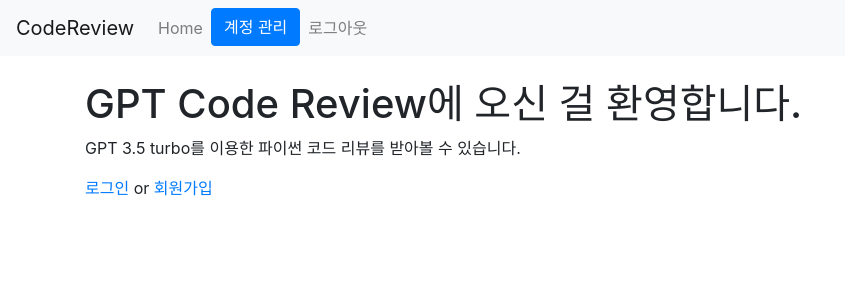
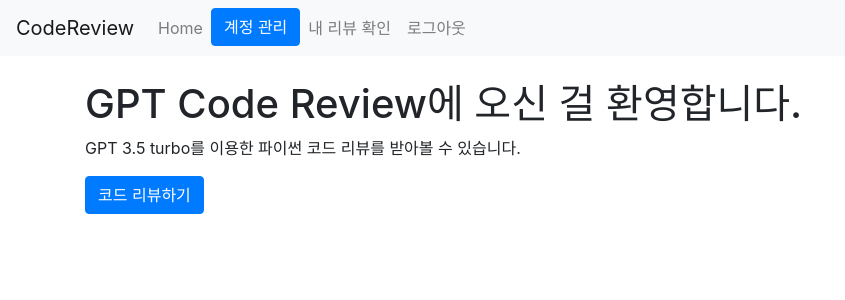
Before and after one commit to over-ture/kdt4_semi_project, a Django app: page / in a window 1280 px wide. Shown: the top 300 px of the page, without its empty margins (0-845 px from the left). Run offline with Django 4.2, Linux system fonts and the light colour scheme; the visitor is signed in with stand-in values (Sample User, id 1); some libraries are stand-ins or nearby versions.

Commit message:
버튼 리다이렉트 수정 / 코드 리뷰 기록 조회 페이지 추가

````diff
--- a/codereview/accounts/templates/accounts/signup.html
+++ b/codereview/accounts/templates/accounts/signup.html
@@ -13,8 +13,8 @@
             <label for="email">Email:</label>
             <input type="email" class="form-control" id="email" name="email" required>
         <div class="form-group">
-            <label for="password">Password:</label>
-            <input type="password" class="form-control" id="password" name="password" required>
+            <label for="password1">Password:</label>
+            <input type="password" class="form-control" id="password1" name="password1" required>
         </div>
         <div class="form-group">
             <label for="password2">Password 확인:</label>
--- a/codereview/accounts/templates/base.html
+++ b/codereview/accounts/templates/base.html
@@ -21,6 +21,9 @@
         <li class="nav-item">
         {% if user.is_authenticated %}
           <a href="{% url 'accounts_home' %}" class="btn btn-primary">계정 관리</a>
+      </li>
+        <li class="nav-item">
+        <a class="nav-link" href="{% url 'my_reviews' %}">내 리뷰 확인</a>
       </li>
       <li class="nav-item">
         <a class="nav-link" href="{% url 'logout' %}">로그아웃</a>
--- a/codereview/accounts/urls.py
+++ b/codereview/accounts/urls.py
@@ -9,4 +9,5 @@ urlpatterns = [
     path('upload/', views.upload_code, name='upload_code'),
     path('review/<int:code_review_id>/', views.review_result, name='review_result'),
     path('delete/', views.delete_account, name='delete_account'),
+    path('my_reviews/', views.my_reviews, name='my_reviews'),
 ]
--- a/codereview/home/templates/home.html
+++ b/codereview/home/templates/home.html
@@ -3,9 +3,14 @@
 {% block content %}
     <h1>GPT Code Review에 오신 걸 환영합니다.</h1>
     <p>GPT 3.5 turbo를 이용한 파이썬 코드 리뷰를 받아볼 수 있습니다.</p>
-<p>
-    <a href="{% url 'login' %}">로그인</a> or
-    <a href="{% url 'signup' %}">회원가입</a>
-</p>
+
+    {% if user.is_authenticated %}
+        <a href="{% url 'upload_code' %}" class="btn btn-primary">코드 리뷰하기</a>
+    {% else %}
+        <p>
+            <a href="{% url 'login' %}" class="btn btn-primary">로그인</a>
+            <a href="{% url 'signup' %}" class="btn btn-primary">회원가입</a>
+        </p>
+    {% endif %}
 {% endblock %}
 ```
````
Also changed, not shown: codereview/accounts/templates/accounts/my_reviews.html (added, +17 -0 lines), codereview/accounts/views.py (+7 -0 lines).
